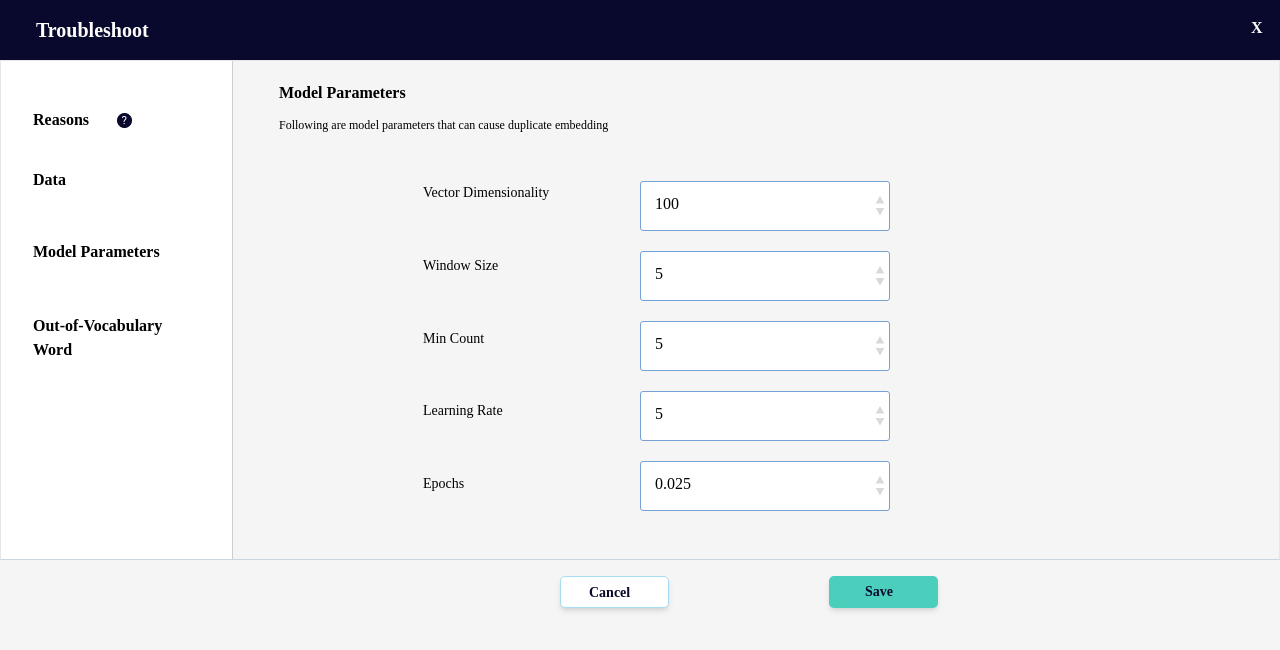
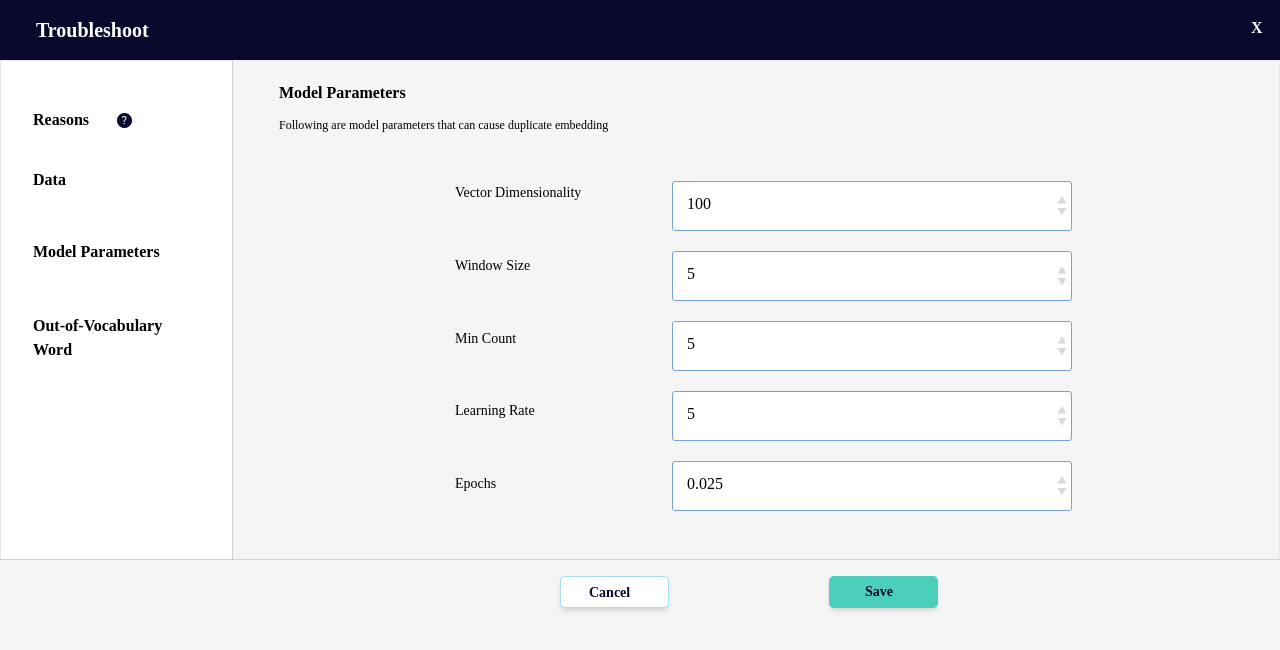
Before and after one commit to Shinmt/miniResponsivePj, a React (Vite) app: page /troubleshoot in a window 1280 px wide. Shown: the top 650 px of the page. Built offline with nearby package versions, Linux system fonts and the light colour scheme.

Commit message:
231122_4th

```diff
--- a/src/Components/Troubleshoot.jsx
+++ b/src/Components/Troubleshoot.jsx
@@ -39,7 +39,7 @@ const Troubleshoot = () => {
         <p className=' pt-3 font-normal text-sm sm:text-xs'>Following are model parameters that can cause duplicate embedding</p>
 
       {/* data box */}
-      <div className=' lg:py-12 lg:mx-36 sm:py-16 sm:mx-24'>
+      <div className=' lg:py-12 lg:mx-44 sm:py-16 sm:mx-24'>
       <div className=' flex flex-col sm:flex-row'>
 
         {/*items left */}
--- a/src/index.css
+++ b/src/index.css
@@ -52,7 +52,7 @@
     }
 
     .selectbar{
-        @apply flex flex-col sm:flex-row justify-between lg:w-[250px] sm:w-auto h-auto rounded-[3px] border border-Light-blue bg-white; /*w-[531px] lg:h-11 sm:h-9*/
+        @apply flex flex-col sm:flex-row justify-between lg:w-[400px] sm:w-auto h-auto rounded-[3px] border border-Light-blue bg-white;
     }
 
     .selectbar-text{
```
